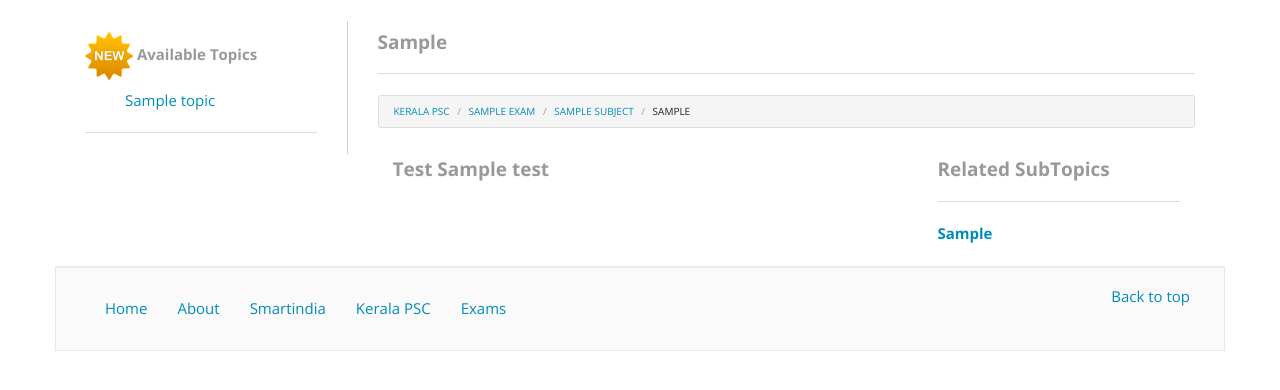
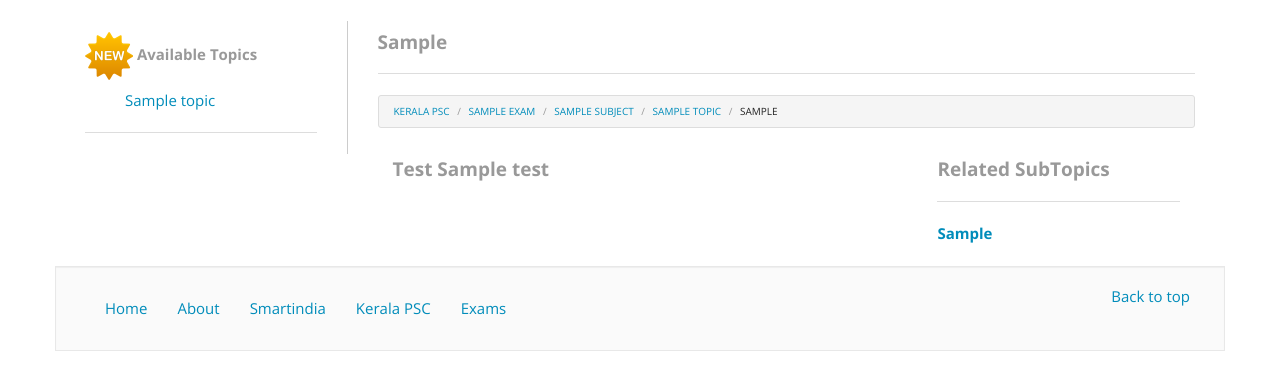
Before and after one commit to gopikamohanv/pscexams, a Django app: template pscexams/student/templates/student_topic_tests.html in a window 1280 px wide. Shown: the part 45-435 px from the top of the page. Run offline with Django 3.2, Linux system fonts and the light colour scheme; the template is opened without the code that fills it: most values are stand-ins (such as "Sample title", 1, 10 or a date in 2020); some libraries are stand-ins or nearby versions.

Commit message:
Fixed the bug with test redirecting Now Topic and sub topic shown in breadcrumbs

```diff
--- a/pscexams/student/templates/student_topic_tests.html
+++ b/pscexams/student/templates/student_topic_tests.html
@@ -20,6 +20,7 @@
 		  <li><a href="/home/">Kerala PSC</a></li>
 		  <li><a href="/student/exam/{{sub_topic.exam.pk}}/">{{sub_topic.exam.exam}}</a></li>
 		  <li><a href="/student/exam/subject/{{sub_topic.subject.pk}}/">{{sub_topic.subject.subject}}</a></li>
+		  <li><a href="/student/exam/subject/{{sub_topic.subject.pk}}/?topic={{sub_topic.topic.pk}}">{{sub_topic.topic.topic}}</a></li>
 		  <li>{{sub_topic.sub_topic}}</li>
 		</ol>
 		{% if locked %}
--- a/pscexams/student/views.py
+++ b/pscexams/student/views.py
@@ -76,10 +76,10 @@ def student_exam_topic(request, pk, test):
 		try:
 			exam = ExamTest.objects.get(user=user, exam_topic=sub_topic)
 		except:
-			return HttpResponseRedirect('/student/exam/topic/tests/1/?locked=true&test=1')
+			return HttpResponseRedirect('/student/exam/topic/tests/'+ str(pk) +'/?locked=true&test=1')
 		else:
 			if not exam.test_num == test -1:
-				return HttpResponseRedirect('/student/exam/topic/tests/1/?locked=true&test=' + str(exam.test_num + 1))
+				return HttpResponseRedirect('/student/exam/topic/tests/'+ str(pk) +  '/?locked=true&test=' + str(exam.test_num + 1))
 
 	page = int(test) - 1
 	questions = Question.objects.filter(sub_topic=sub_topic).order_by('pk')[(page*10):(page*10)+10]
```
Also changed, not shown: 1 other file.
